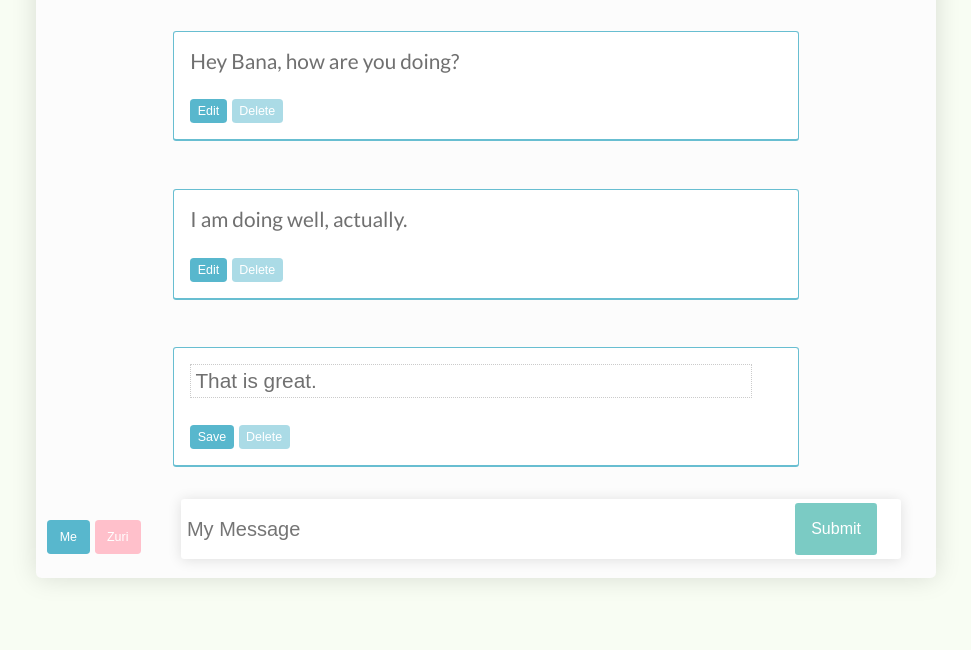
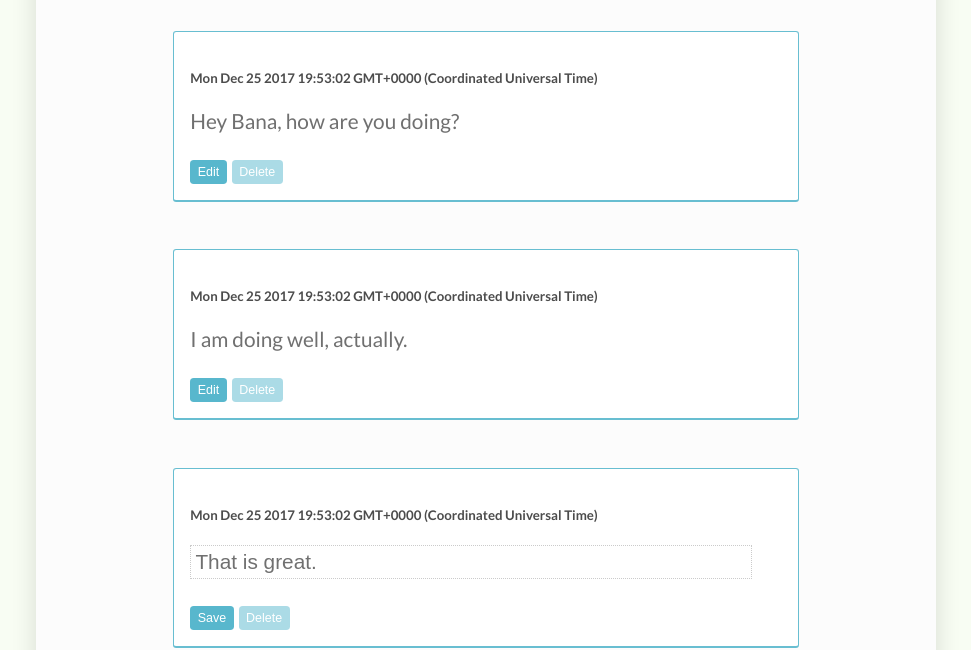
Before and after one commit to BandanaKM/messaging-app, a React (Create React App) app: page / in a window 1280 px wide. Shown: the part 133-783 px from the top of the page, without its empty margins (154-1125 px from the left). Built offline with nearby package versions, Linux system fonts and the light colour scheme.

Commit message:
add message content

```diff
--- a/src/App.js
+++ b/src/App.js
@@ -13,17 +13,20 @@ class App extends Component {
       {
         content: 'Hey Bana, how are you doing?',
         sent: false,
-        isEditing: false
+        isEditing: false,
+        timeSent: Date()
       },
       {
         content: 'I am doing well, actually.',
         sent: false,
-        isEditing: false
+        isEditing: false,
+        timeSent: Date()
       },
       {
         content: 'That is great.',
         sent: false,
-        isEditing: true
+        isEditing: true,
+        timeSent: Date()
       }
     ]
   }
@@ -75,7 +78,8 @@ class App extends Component {
         ...this.state.messages,
        {
          content: this.state.pendingMessage,
-         isEditing: false
+         isEditing: false,
+         timeSent: Date()
        }
       ],
       pendingMessage: ''
--- a/src/Message.js
+++ b/src/Message.js
@@ -4,6 +4,7 @@ import MessageContent from './MessageContent';
 
 const Message = props =>
 	<li className="responded">
+	  <h5>{props.timeSent}</h5>
 	  <MessageContent
 	    isEditing={props.isEditing}
 	    handleContentEdits={e => props.setContent(e.target.value)}>
@@ -20,7 +21,8 @@ Message.propTypes = {
   handleToggleEditing: PropTypes.func.isRequired,
   isEditing: PropTypes.bool.isRequired,
   setContent: PropTypes.func.isRequired,
-  handleRemove: PropTypes.func.isRequired
+  handleRemove: PropTypes.func.isRequired,
+  timeSent: PropTypes.string.isRequired
 };
 
 export default Message;
--- a/src/MessageList.js
+++ b/src/MessageList.js
@@ -9,6 +9,7 @@ const MessageList = props =>
 	    <Message
 	      key={index}
 	      content={message.content}
+        timeSent={message.timeSent}
 	      handleToggleEditing={() => props.toggleEditingAt(index)}
 	      isEditing={message.isEditing}
 	      setContent={text => props.setContentAt(text, index)}
```
